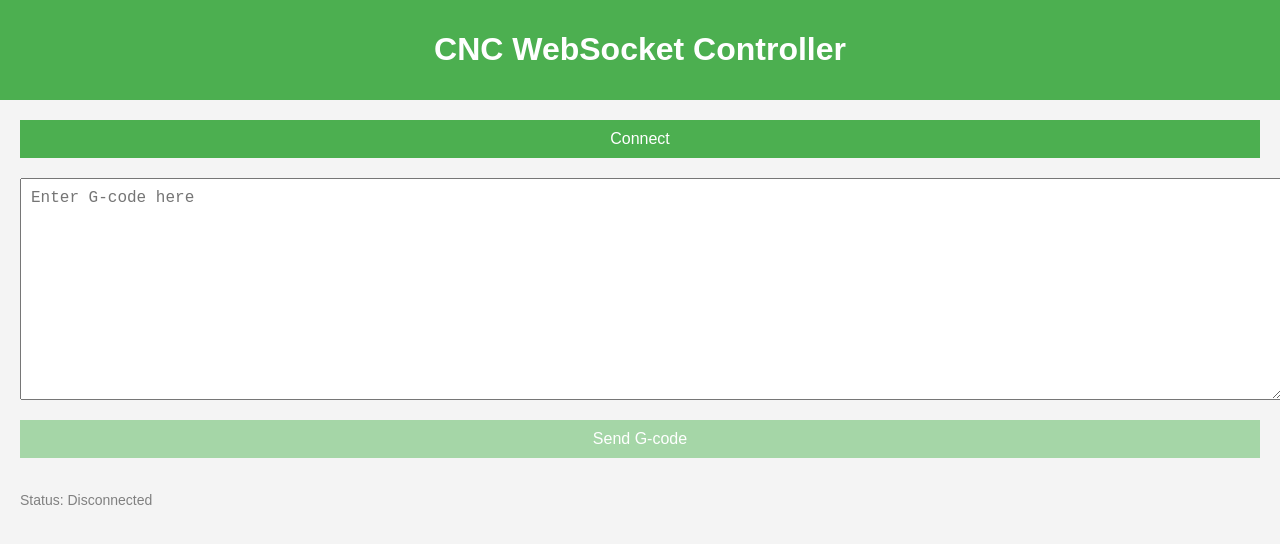
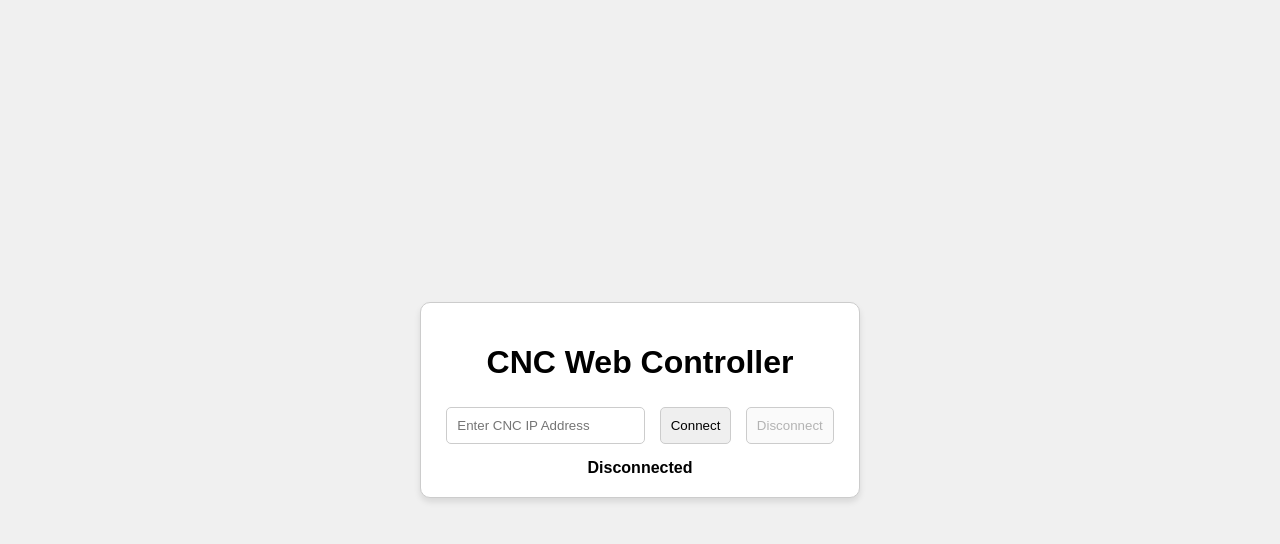
Before and after one commit to aguswiy/WEBsocket-WEmos-D1-R1-CNC-Controller, a plain HTML site: page index.html in a window 1280 px wide. Drawn offline with Linux system fonts and the light colour scheme.

Commit message:
Update index.html

```diff
--- a/index.html
+++ b/index.html
@@ -3,143 +3,97 @@
 <head>
   <meta charset="UTF-8">
   <meta name="viewport" content="width=device-width, initial-scale=1.0">
-  <title>CNC WebSocket Controller</title>
+  <title>CNC Web Controller</title>
   <style>
     body {
       font-family: Arial, sans-serif;
       margin: 0;
       padding: 0;
-      background-color: #f4f4f4;
-    }
-    header {
-      background-color: #4CAF50;
-      color: white;
-      text-align: center;
-      padding: 10px 0;
-    }
-    main {
-      margin: 20px;
       display: flex;
       flex-direction: column;
-      gap: 20px;
+      align-items: center;
+      justify-content: center;
+      min-height: 100vh;
+      background-color: #f0f0f0;
     }
-    textarea {
-      width: 100%;
-      height: 200px;
+    .container {
+      text-align: center;
+      padding: 20px;
+      border: 1px solid #ccc;
+      border-radius: 10px;
+      background: #fff;
+      box-shadow: 0 4px 6px rgba(0, 0, 0, 0.1);
+    }
+    input, button {
+      margin: 5px;
       padding: 10px;
-      font-size: 16px;
-    }
-    button {
-      padding: 10px;
-      font-size: 16px;
-      background-color: #4CAF50;
-      color: white;
-      border: none;
-      cursor: pointer;
-    }
-    button:disabled {
-      background-color: #a5d6a7;
-      cursor: not-allowed;
+      border: 1px solid #ccc;
+      border-radius: 5px;
     }
     #status {
-      font-size: 14px;
-      color: gray;
+      margin-top: 10px;
+      font-weight: bold;
+    }
+    @media (max-width: 600px) {
+      input, button {
+        width: 90%;
+      }
     }
   </style>
 </head>
 <body>
-  <header>
-    <h1>CNC WebSocket Controller</h1>
-  </header>
-  <main>
-    <button id="connect" onclick="connectWebSocket()">Connect</button>
-    <textarea id="gcode" placeholder="Enter G-code here"></textarea>
-    <button id="send" onclick="sendGCode()" disabled>Send G-code</button>
-    <p id="status">Status: Disconnected</p>
-  </main>
+  <div class="container">
+    <h1>CNC Web Controller</h1>
+    <input type="text" id="ipAddress" placeholder="Enter CNC IP Address" />
+    <button id="connectBtn" onclick="connect()">Connect</button>
+    <button id="disconnectBtn" onclick="disconnect()" disabled>Disconnect</button>
+    <div id="status">Disconnected</div>
+  </div>
 
   <script>
-    let webSocket = null;
-    const connectButton = document.getElementById('connect');
-    const sendButton = document.getElementById('send');
-    const statusText = document.getElementById('status');
-    const gcodeTextarea = document.getElementById('gcode');
+    let websocket; // WebSocket global variable
 
-    let gcodeLines = [];
-    let currentLineIndex = 0;
-    let isProcessing = false;
-
-    function connectWebSocket() {
-      if (webSocket && webSocket.readyState === WebSocket.OPEN) {
-        alert('Already connected');
+    function connect() {
+      const ip = document.getElementById("ipAddress").value.trim();
+      if (!ip) {
+        alert("Please enter a valid IP address.");
         return;
       }
 
-      const ipAddress = prompt('Enter ESP8266 IP Address (e.g., 192.168.1.18):', '');
-      if (!ipAddress) {
-        alert('IP address is required');
-        return;
-      }
+      // Initiate WebSocket connection
+      websocket = new WebSocket("ws://" + ip + ":8080");
 
-      webSocket = new WebSocket(`ws://${ipAddress}:81`);
-      statusText.textContent = 'Status: Connecting...';
-
-      webSocket.onopen = () => {
-        statusText.textContent = 'Status: Connected';
-        connectButton.disabled = true;
-        sendButton.disabled = false;
+      websocket.onopen = function () {
+        console.log("Connected to: " + ip);
+        document.getElementById("status").textContent = "Connected";
+        document.getElementById("connectBtn").disabled = true;
+        document.getElementById("disconnectBtn").disabled = false;
       };
 
-      webSocket.onclose = () => {
-        statusText.textContent = 'Status: Disconnected';
-        connectButton.disabled = false;
-        sendButton.disabled = true;
+      websocket.onclose = function () {
+        console.log("Disconnected");
+        document.getElementById("status").textContent = "Disconnected";
+        document.getElementById("connectBtn").disabled = false;
+        document.getElementById("disconnectBtn").disabled = true;
       };
 
-      webSocket.onerror = (error) => {
-        console.error('WebSocket Error:', error);
-        statusText.textContent = 'Status: Connection Error';
-        connectButton.disabled = false;
-        sendButton.disabled = true;
+      websocket.onerror = function (event) {
+        console.error("WebSocket Error: ", event);
+        document.getElementById("status").textContent = "Error: Unable to connect.";
       };
 
-      webSocket.onmessage = (event) => {
-        if (event.data.trim() === 'ok') {
-          currentLineIndex++;
-          if (currentLineIndex < gcodeLines.length) {
-            sendLine(currentLineIndex);
-          } else {
-            statusText.textContent = 'Status: All G-code processed';
-            sendButton.disabled = false;
-            isProcessing = false;
-          }
-        }
+      websocket.onmessage = function (event) {
+        console.log("Message from server: ", event.data);
+        // Tambahkan log untuk debugging jika diperlukan
       };
     }
 
-    function sendGCode() {
-      const gcode = gcodeTextarea.value.trim();
-      if (!gcode) {
-        alert('Please enter G-code');
-        return;
-      }
-
-      gcodeLines = gcode.split('\n').map(line => line.trim()).filter(line => line !== '');
-      currentLineIndex = 0;
-
-      if (gcodeLines.length > 0) {
-        sendButton.disabled = true;
-        isProcessing = true;
-        statusText.textContent = 'Status: Sending G-code...';
-        sendLine(currentLineIndex);
-      }
-    }
-
-    function sendLine(index) {
-      const line = gcodeLines[index];
-      if (line) {
-        statusText.textContent = `Status: Sending line ${index + 1} of ${gcodeLines.length}`;
-        webSocket.send(line);
+    function disconnect() {
+      if (websocket) {
+        websocket.close();
+        document.getElementById("status").textContent = "Disconnected";
+        document.getElementById("connectBtn").disabled = false;
+        document.getElementById("disconnectBtn").disabled = true;
       }
     }
   </script>
```
